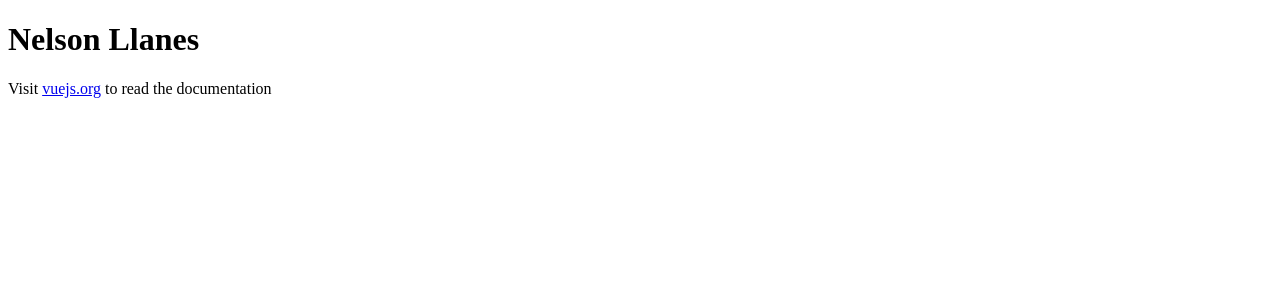
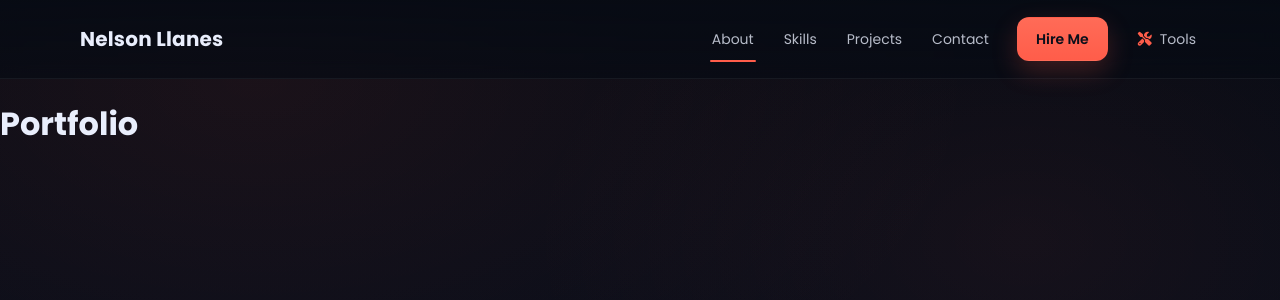
Before and after one commit to NelsonLlanes/Portfolio-Vue-Version, a Vue app: page / in a window 1280 px wide. Shown: the top 300 px of the page. Built offline with nearby package versions, Linux system fonts and the light colour scheme.

Commit message:
MainNavbar finish.

```diff
--- a/index.html
+++ b/index.html
@@ -1,10 +1,24 @@
-<!DOCTYPE html>
+<!doctype html>
 <html lang="">
   <head>
-    <meta charset="UTF-8">
-    <link rel="icon" href="/favicon.ico">
-    <meta name="viewport" content="width=device-width, initial-scale=1.0">
+    <meta charset="UTF-8" />
+    <link rel="icon" href="/favicon.ico" />
+    <meta name="viewport" content="width=device-width, initial-scale=1.0" />
     <title>Vite App</title>
+
+    <!-- Google Fonts -->
+    <link rel="preconnect" href="https://fonts.googleapis.com" />
+    <link rel="preconnect" href="https://fonts.gstatic.com" crossorigin />
+    <link
+      href="https://fonts.googleapis.com/css2?family=Poppins:wght@300;400;500;600;700;800&display=swap"
+      rel="stylesheet"
+    />
+
+    <!-- Font Awesome Icons -->
+    <link
+      rel="stylesheet"
+      href="https://cdnjs.cloudflare.com/ajax/libs/font-awesome/6.5.0/css/all.min.css"
+    />
   </head>
   <body>
     <div id="app"></div>
--- a/src/App.vue
+++ b/src/App.vue
@@ -1,11 +1,7 @@
 <script setup></script>
 
 <template>
-  <h1>Nelson Llanes</h1>
-  <p>
-    Visit <a href="https://vuejs.org/" target="_blank" rel="noopener">vuejs.org</a> to read the
-    documentation
-  </p>
+  <RouterView />
 </template>
 
 <style scoped></style>
--- /dev/null
+++ b/src/assets/main.css
@@ -0,0 +1,140 @@
+/* =========================
+   GLOBAL VARIABLES
+   ========================= */
+
+:root {
+  /* Backgrounds */
+  --color-background: #070b14;
+  --color-background-secondary: #0a1020;
+  --color-surface: rgba(255, 255, 255, 0.04);
+
+  /* Borders */
+  --color-border: rgba(255, 255, 255, 0.08);
+
+  /* Text */
+  --color-text: #e9eefc;
+  --color-text-secondary: rgba(233, 238, 252, 0.72);
+
+  /* Accent */
+  --color-primary: #ff5d4a;
+  --color-primary-light: #ff6b57;
+
+  /* Effects */
+  --shadow-default: 0 18px 40px rgba(0, 0, 0, 0.35);
+
+  /* Border radius */
+  --radius-medium: 18px;
+  --radius-large: 22px;
+
+  /* Layout */
+  --max-width: 1120px;
+
+  /* Spacing */
+  --section-spacing: clamp(56px, 7vw, 86px);
+}
+
+/* =========================
+   RESET
+   ========================= */
+
+*,
+*::before,
+*::after {
+  box-sizing: border-box;
+}
+
+html {
+  scroll-behavior: smooth;
+}
+
+body {
+  margin: 0;
+  min-height: 100dvh;
+
+  font-family:
+    'Poppins',
+    system-ui,
+    -apple-system,
+    'Segoe UI',
+    Roboto,
+    Arial,
+    sans-serif;
+
+  color: var(--color-text);
+
+  background:
+    radial-gradient(1200px 700px at 20% 10%, rgba(255, 93, 74, 0.08), transparent 60%),
+    radial-gradient(900px 600px at 80% 30%, rgba(255, 93, 74, 0.06), transparent 55%),
+    linear-gradient(180deg, var(--color-background), var(--color-background-secondary));
+}
+
+/* =========================
+   BASE ELEMENTS
+   ========================= */
+
+a {
+  color: inherit;
+  text-decoration: none;
+}
+
+img {
+  display: block;
+  max-width: 100%;
+}
+
+button,
+input,
+textarea,
+select {
+  font: inherit;
+}
+
+/* =========================
+   GLOBAL LAYOUT
+   ========================= */
+
+.container {
+  width: 90%;
+  max-width: var(--max-width);
+  margin-inline: auto;
+}
+
+.section {
+  padding-block: var(--section-spacing);
+}
+
+/* =========================
+   GLOBAL UTILITIES
+   ========================= */
+
+.muted {
+  color: var(--color-text-secondary);
+  line-height: 1.7;
+}
+
+.center {
+  text-align: center;
+}
+
+/* =========================
+   ACCESSIBILITY
+   ========================= */
+
+:focus-visible {
+  outline: 2px solid var(--color-primary);
+  outline-offset: 3px;
+}
+
+@media (prefers-reduced-motion: reduce) {
+  html {
+    scroll-behavior: auto;
+  }
+
+  *,
+  *::before,
+  *::after {
+    animation-duration: 0.01ms !important;
+    animation-iteration-count: 1 !important;
+    transition-duration: 0.01ms !important;
+  }
+}
--- /dev/null
+++ b/src/components/MainNavbar.vue
@@ -0,0 +1,261 @@
+<script setup>
+import { ref } from 'vue'
+
+const menuOpen = ref(false)
+
+function toggleMenu() {
+  menuOpen.value = !menuOpen.value
+}
+
+function closeMenu() {
+  menuOpen.value = false
+}
+</script>
+
+<template>
+  <header class="nav-wrap">
+    <nav class="nav container">
+      <a class="brand" href="#home">Nelson Llanes</a>
+
+      <button
+        class="nav-toggle"
+        aria-label="Open menu"
+        :aria-expanded="menuOpen"
+        @click="toggleMenu"
+      >
+        <span></span>
+        <span></span>
+        <span></span>
+      </button>
+
+      <div class="nav-links" data-menu :class="{ open: menuOpen }">
+        <a class="nav-link active" href="#about" @click="closeMenu">About</a>
+        <a class="nav-link" href="#skills" @click="closeMenu">Skills</a>
+        <a class="nav-link" href="#projects" @click="closeMenu">Projects</a>
+        <a class="nav-link" href="#contact" @click="closeMenu">Contact</a>
+        <a class="btn btn-primary" href="#contact" @click="closeMenu">Hire Me</a>
+        <button
+          class="tools-trigger"
+          type="button"
+          data-tools-open
+          aria-haspopup="dialog"
+          aria-controls="toolsDialog"
+        >
+          <i class="fa-solid fa-screwdriver-wrench" aria-hidden="true"></i>
+          <span>Tools</span>
+        </button>
+      </div>
+    </nav>
+  </header>
+</template>
+
+<style scoped>
+.nav-wrap {
+  position: sticky;
+  top: 0;
+  z-index: 50;
+
+  background: linear-gradient(180deg, rgba(7, 11, 20, 0.92), rgba(7, 11, 20, 0.72));
+
+  backdrop-filter: blur(10px);
+  border-bottom: 1px solid rgba(255, 255, 255, 0.06);
+}
+
+.nav {
+  height: 78px;
+
+  display: flex;
+  align-items: center;
+  justify-content: space-between;
+  gap: 18px;
+}
+
+.brand {
+  font-weight: 700;
+  letter-spacing: 0.2px;
+  font-size: 20px;
+}
+
+/* =========================
+   NAV LINKS
+   ========================= */
+
+.nav-links {
+  display: flex;
+  align-items: center;
+  gap: 26px;
+}
+
+.nav-link {
+  position: relative;
+
+  padding: 6px 2px;
+
+  font-size: 14px;
+  color: rgba(233, 238, 252, 0.78);
+}
+
+.nav-link:hover {
+  color: rgba(233, 238, 252, 0.95);
+}
+
+.nav-link.active::after {
+  content: '';
+
+  position: absolute;
+  left: 0;
+  bottom: -6px;
+
+  width: 100%;
+  height: 2px;
+
+  background: var(--color-primary);
+  border-radius: 999px;
+}
+
+/* =========================
+   MOBILE MENU BUTTON
+   ========================= */
+
+.nav-toggle {
+  display: none;
+
+  width: 44px;
+  height: 38px;
+
+  background: transparent;
+  border: 1px solid rgba(255, 255, 255, 0.12);
+  border-radius: 12px;
+
+  cursor: pointer;
+}
+
+.nav-toggle span {
+  display: block;
+
+  width: 4px;
+  height: 4px;
+
+  margin: 3px auto;
+
+  background: rgba(233, 238, 252, 0.9);
+  border-radius: 50%;
+}
+
+/* =========================
+   HIRE ME BUTTON
+   ========================= */
+
+.btn {
+  display: inline-flex;
+  align-items: center;
+  justify-content: center;
+
+  height: 44px;
+  padding: 0 18px;
+
+  border: 1px solid transparent;
+  border-radius: 12px;
+
+  font-size: 14px;
+  font-weight: 600;
+
+  cursor: pointer;
+
+  transition:
+    transform 160ms ease,
+    box-shadow 160ms ease,
+    background 160ms ease,
+    border-color 160ms ease;
+}
+
+.btn-primary {
+  background: linear-gradient(180deg, var(--color-primary-light), var(--color-primary));
+
+  color: #0b0f1a;
+
+  box-shadow: 0 10px 26px rgba(255, 93, 74, 0.22);
+}
+
+.btn-primary:hover {
+  transform: translateY(-1px);
+
+  box-shadow: 0 16px 34px rgba(255, 93, 74, 0.26);
+}
+
+/* =========================
+   TOOLS BUTTON
+   ========================= */
+
+.tools-trigger {
+  display: inline-flex;
+  align-items: center;
+
+  gap: 8px;
+
+  min-height: 44px;
+  padding: 0 4px;
+
+  border: 0;
+  background: transparent;
+
+  color: rgba(233, 238, 252, 0.78);
+
+  font: inherit;
+  font-size: 14px;
+
+  cursor: pointer;
+}
+
+.tools-trigger:hover,
+.tools-trigger:focus-visible {
+  color: var(--color-text);
+}
+
+.tools-trigger i {
+  color: var(--color-primary);
+}
+
+/* =========================
+   MOBILE
+   ========================= */
+
+@media (max-width: 760px) {
+  .nav-toggle {
+    display: inline-flex;
+    align-items: center;
+    justify-content: center;
+  }
+
+  .nav-links {
+    position: absolute;
+
+    top: 78px;
+    left: 0;
+    right: 0;
+
+    display: grid;
+    gap: 12px;
+
+    padding: 18px 24px 22px;
+
+    background: rgba(7, 11, 20, 0.98);
+    border-bottom: 1px solid rgba(255, 255, 255, 0.06);
+
+    transform: translateY(-6px);
+
+    opacity: 0;
+    pointer-events: none;
+
+    transition:
+      opacity 160ms ease,
+      transform 160ms ease;
+  }
+
+  .nav-links.open {
+    opacity: 1;
+    transform: translateY(0);
+    pointer-events: auto;
+  }
+}
+</style>
--- a/src/main.js
+++ b/src/main.js
@@ -1,3 +1,5 @@
+import './assets/main.css'
+
 import { createApp } from 'vue'
 import App from './App.vue'
 import router from './router'
--- a/src/router/index.js
+++ b/src/router/index.js
@@ -1,8 +1,15 @@
 import { createRouter, createWebHistory } from 'vue-router'
+import HomeView from '@/views/HomeView.vue'
 
 const router = createRouter({
   history: createWebHistory(import.meta.env.BASE_URL),
-  routes: [],
+  routes: [
+    {
+      path: '/',
+      name: 'home',
+      component: HomeView,
+    },
+  ],
 })
 
 export default router
--- /dev/null
+++ b/src/views/HomeView.vue
@@ -0,0 +1,13 @@
+<script setup>
+import MainNavbar from '@/components/MainNavbar.vue'
+</script>
+
+<template>
+  <MainNavbar />
+
+  <main>
+    <h1>Portfolio</h1>
+  </main>
+</template>
+
+<style scoped></style>
```
